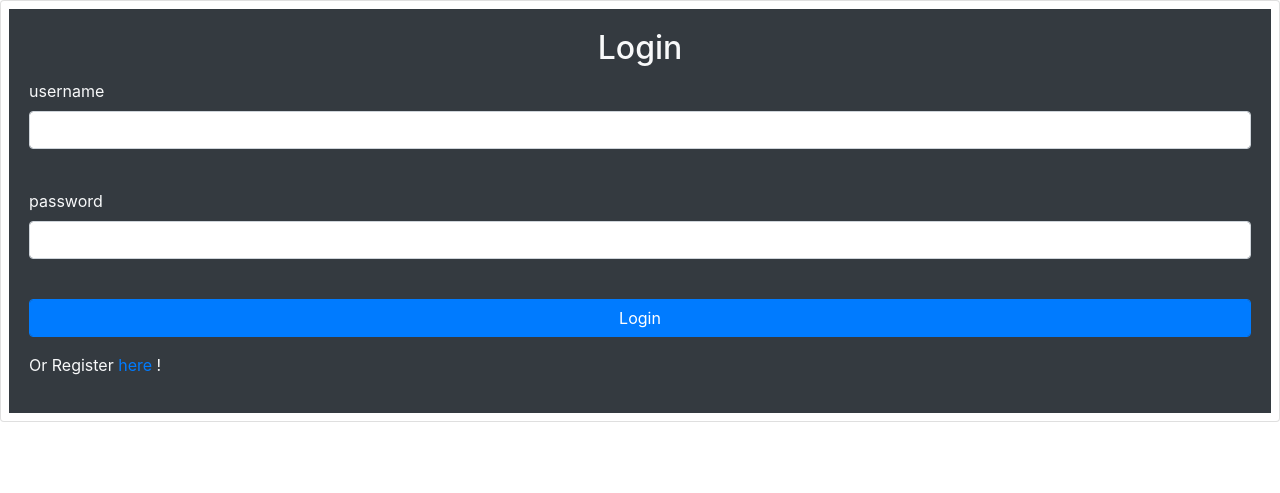
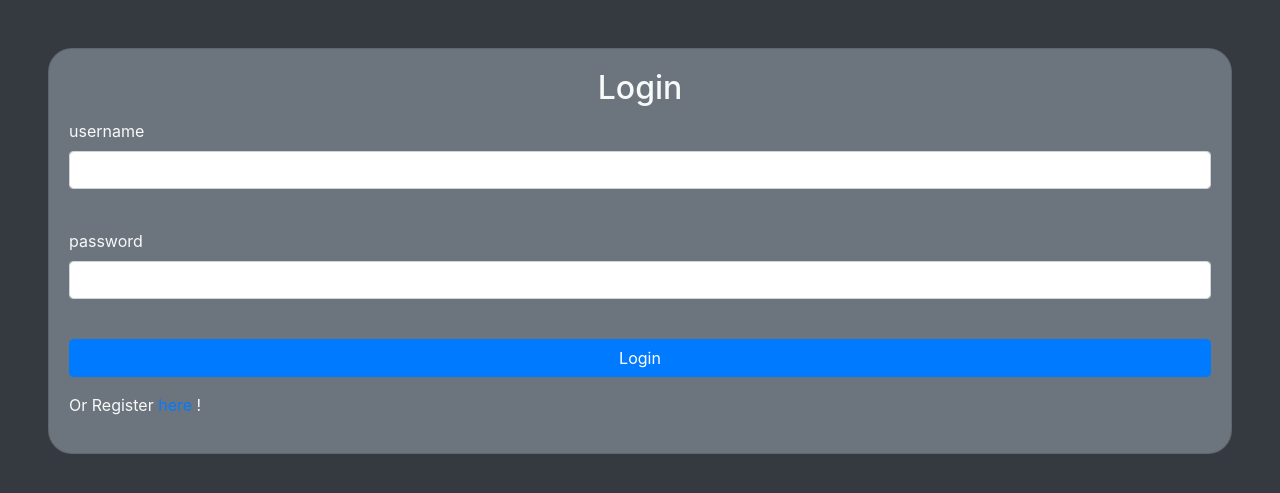
Before and after one commit to tbackens/flask-login-app, a Flask app: page /login in a window 1280 px wide. Shown: the top 493 px of the page. Run offline with Flask 3, Linux system fonts and the light colour scheme.

Commit message:
edited style for login page

```diff
--- a/templates/base.html
+++ b/templates/base.html
@@ -7,7 +7,7 @@
     <link rel="stylesheet" href="https://cdn.jsdelivr.net/npm/bootstrap@4.6.2/dist/css/bootstrap.min.css" integrity="sha384-xOolHFLEh07PJGoPkLv1IbcEPTNtaed2xpHsD9ESMhqIYd0nLMwNLD69Npy4HI+N" crossorigin="anonymous">
     <title>Flask-Login-App</title>
 </head>
-<body>
+<body class="bg-dark h-100 justify-content-center">
 {% block content %}
 
 
--- a/templates/login.html
+++ b/templates/login.html
@@ -1,8 +1,8 @@
 {% extends "base.html" %}
 
 {% block content %}
-<div class="card">
-    <div class="card-body bg-dark m-2">
+<div class="card m-5 bg-secondary" style="border-radius: 1.5rem;">
+    <div class="card-body">
         <h2 class="card-title text-light text-center">Login</h2>
         <form action="" method="post">
             {{ form.hidden_tag() }}
```
